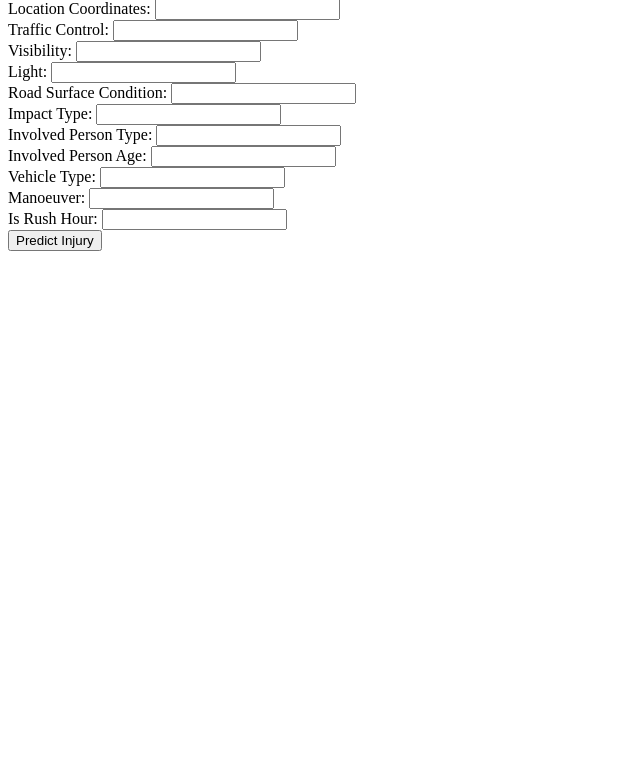
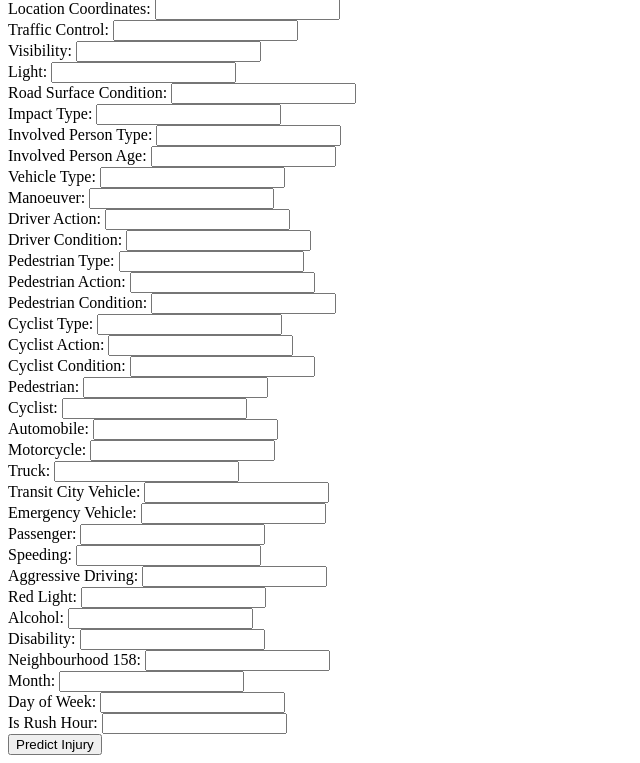
Before and after one commit to Timothy965/Collision-Injury-Predictor, a Flask app: page / in a window 1280 px wide. Shown: the part 186-949 px from the top of the page, without its empty margins (0-640 px from the left). Before the commit the page ends 437 px from the top, so only its background shows below. Run offline with Flask 3, Linux system fonts and the light colour scheme; parts of the project's set-up code (start-up, migrations or seed data) failed here and were passed over.

Commit message:
minor fixes and extra form fields.

```diff
--- a/templates/index.html
+++ b/templates/index.html
@@ -56,6 +56,78 @@
 
     <!-- ... (continue with the rest of the form inputs) -->
 
+    <label>Driver Action:</label>
+    <input type="text" id="drivAct" /><br>
+
+    <label>Driver Condition:</label>
+    <input type="text" id="drivCond" /><br>
+
+    <label>Pedestrian Type:</label>
+    <input type="text" id="pedType" /><br>
+
+    <label>Pedestrian Action:</label>
+    <input type="text" id="pedAct" /><br>
+
+    <label>Pedestrian Condition:</label>
+    <input type="text" id="pedCond" /><br>
+
+    <label>Cyclist Type:</label>
+    <input type="text" id="cyclistType" /><br>
+
+    <label>Cyclist Action:</label>
+    <input type="text" id="cycAct" /><br>
+
+    <label>Cyclist Condition:</label>
+    <input type="text" id="cycCond" /><br>
+
+    <label>Pedestrian:</label>
+    <input type="text" id="pedestrian" /><br>
+
+    <label>Cyclist:</label>
+    <input type="text" id="cyclist" /><br>
+
+    <label>Automobile:</label>
+    <input type="text" id="automobile" /><br>
+
+    <label>Motorcycle:</label>
+    <input type="text" id="motorcycle" /><br>
+
+    <label>Truck:</label>
+    <input type="text" id="truck" /><br>
+
+    <label>Transit City Vehicle:</label>
+    <input type="text" id="trsnCityVeh" /><br>
+
+    <label>Emergency Vehicle:</label>
+    <input type="text" id="emergVeh" /><br>
+
+    <label>Passenger:</label>
+    <input type="text" id="passenger" /><br>
+
+    <label>Speeding:</label>
+    <input type="text" id="speeding" /><br>
+
+    <label>Aggressive Driving:</label>
+    <input type="text" id="agDriv" /><br>
+
+    <label>Red Light:</label>
+    <input type="text" id="redLight" /><br>
+
+    <label>Alcohol:</label>
+    <input type="text" id="alcohol" /><br>
+
+    <label>Disability:</label>
+    <input type="text" id="disability" /><br>
+
+    <label>Neighbourhood 158:</label>
+    <input type="text" id="neighbourhood158" /><br>
+
+    <label>Month:</label>
+    <input type="text" id="month" /><br>
+
+    <label>Day of Week:</label>
+    <input type="text" id="dayOfWeek" /><br>
+
     <label>Is Rush Hour:</label>
     <input type="text" id="isRushHr" /><br>
 
@@ -66,6 +138,6 @@
     <p>Predicted Injury Probability: <span id="predictedInjury"></span></p>
   </div>
 
-  <script src="./script.js"></script>
+  <script src="{{ url_for('static', filename='script.js') }}"></script>
 </body>
 </html>
```
Also changed, not shown: static/script.js (renamed from templates/script.js).
